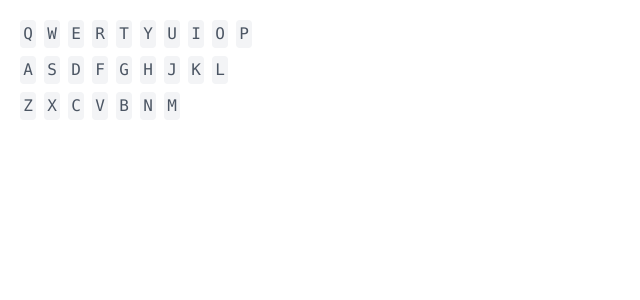
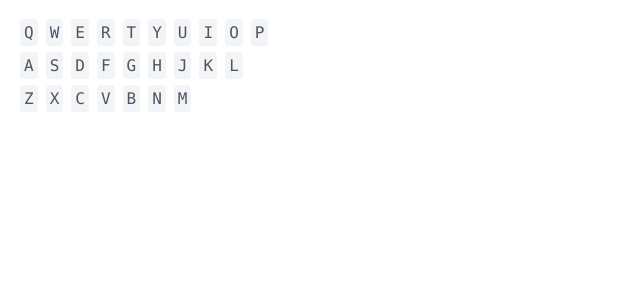
Before and after one commit to ninest/allplaces, a React (Vite) app: page /letters in a window 1280 px wide. Shown: the top 300 px of the page, without its empty margins (0-640 px from the left). Built offline with nearby package versions, Linux system fonts and the light colour scheme.

Commit message:
Add countries by letter

```diff
--- /dev/null
+++ b/src/app/letters/letter-page.tsx
@@ -0,0 +1,21 @@
+import { useLoaderData } from "react-router-dom"
+import { getCountriesByLetter } from "../../countries/api"
+import { CountryLink } from "../../components/country-nav-link"
+
+export async function letterPageLoader({ params }: { params: { letter: string } }) {
+    const countries = await getCountriesByLetter(params.letter)
+    return countries
+}
+
+export function LetterPage() {
+    const countries = useLoaderData() as Awaited<ReturnType<typeof letterPageLoader>>
+    return <>
+        <div>
+            <div className="grid grid-cols-2 md:grid-cols-4 gap-3">
+                {countries.map(country => {
+                    return <CountryLink country={country} />
+                })}
+            </div>
+        </div>
+    </>
+}
--- a/src/app/letters/letters-root-layout.tsx
+++ b/src/app/letters/letters-root-layout.tsx
@@ -1,3 +1,6 @@
+import clsx from "clsx"
+import { NavLink, Outlet } from "react-router-dom"
+
 export function LettersRootLayout() {
     const keyboardLetters = ['qwertyuiop', 'asdfghjkl', 'zxcvbnm']
     return <main className="p-5">
@@ -7,10 +10,16 @@ export function LettersRootLayout() {
                 const letters = row.split('')
                 return <div className="space-x-2">
                     {letters.map(letter => {
-                        return <button className="uppercase font-mono w-4 h-7 rounded bg-gray-100">{letter}</button>
+                        return <NavLink
+                            to={`./${letter.toUpperCase()}`}
+                            className={({ isActive }) => clsx("uppercase font-mono w-5 h-7 p-1 rounded", { "bg-gray-100": !isActive, "bg-primary-100": isActive })}>{letter}</NavLink>
                     })}
                 </div>
             })}
         </section>
+
+        <div className="mt-5">
+            <Outlet />
+        </div>
     </main>
 }
--- a/src/countries/api.ts
+++ b/src/countries/api.ts
@@ -36,3 +36,9 @@ export async function getDivision(countryCca2: string, divisionCode: string) {
   if (!division) throw Error(`Invalid country/division code ${countryCca2}/${divisionCode}`)
   return division
 }
+
+export async function getCountriesByLetter(letter: string) {
+  const countries = await getCountries()
+  const countriesWithLetter = countries.filter(c => c.name.common.toLowerCase().startsWith(letter.toLowerCase()))
+  return countriesWithLetter
+}
--- a/src/main.tsx
+++ b/src/main.tsx
@@ -1,4 +1,4 @@
-import React from "react";
+import React, { Children } from "react";
 import ReactDOM from "react-dom/client";
 import { RouterProvider, createBrowserRouter } from "react-router-dom";
 import { CountryPage, countryPageLoader } from "./app/explorer/country-page.tsx";
@@ -8,6 +8,7 @@ import { ExplorerPageLayout } from "./app/explorer/explorer-page-layout.tsx";
 import { ExplorerRootLayout, explorerRootLayoutLoader } from "./app/explorer/explorer-root-layout.tsx";
 import "./index.scss";
 import { LettersRootLayout } from "./app/letters/letters-root-layout.tsx";
+import { LetterPage, letterPageLoader } from "./app/letters/letter-page.tsx";
 
 const router = createBrowserRouter([
   {
@@ -40,7 +41,15 @@ const router = createBrowserRouter([
   },
   {
     path: '/letters',
-    element: <LettersRootLayout />
+    element: <LettersRootLayout />,
+    children: [
+      {
+        // @ts-ignore
+        loader: letterPageLoader,
+        path: `/letters/:letter`,
+        element: <LetterPage />
+      }
+    ]
   }
 ]);
 
```
